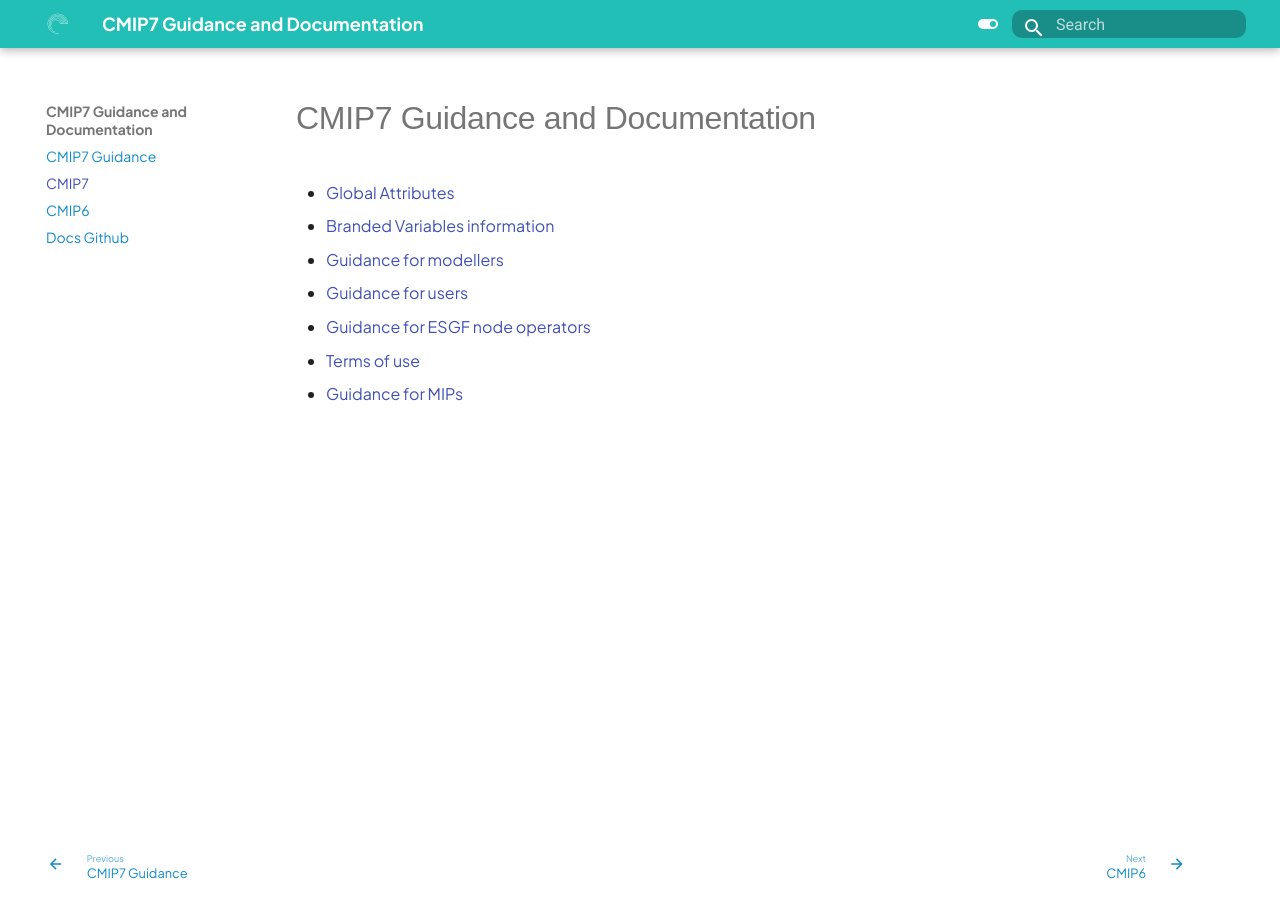
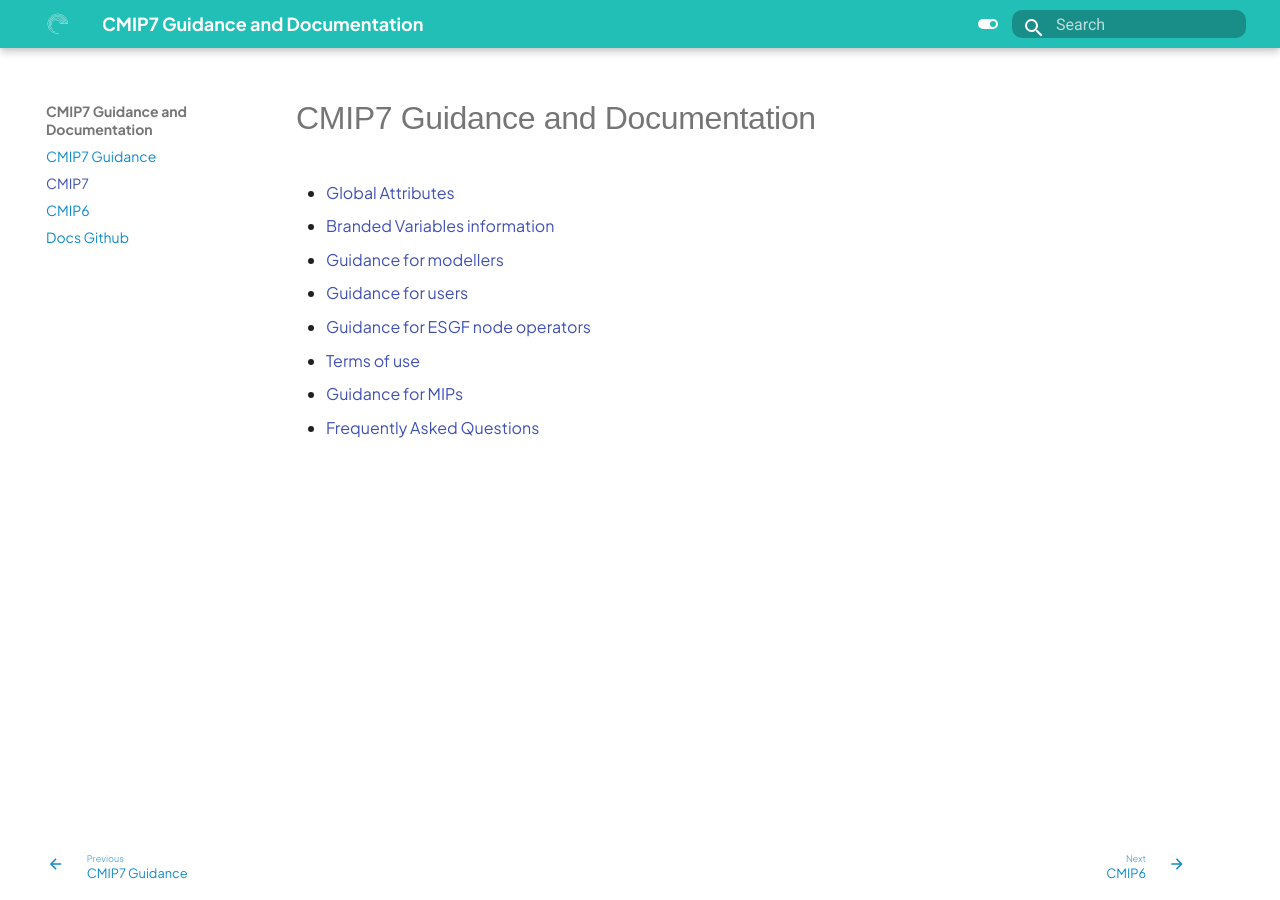
Before and after one commit to WCRP-CMIP/cmip7-guidance, an MkDocs documentation site: the page built from docs/CMIP7/index.md, in a window 1280 px wide. Built offline with MkDocs 1.6.1 and Material for MkDocs 9.7.7, drawn with Linux system fonts in a browser that asks for light colours; some web fonts are replaced.

Commit message:
Update index.md

```diff
--- a/docs/CMIP7/index.md
+++ b/docs/CMIP7/index.md
@@ -13,3 +13,4 @@ title: CMIP7 Guidance
 - [Guidance for ESGF node operators](guidance_for_esgf.md)
 - [Terms of use](terms_of_use.md)
 - [Guidance for MIPs](guidance_for_mips.md)
+- [Frequently Asked Questions](FAQ.md)
```
